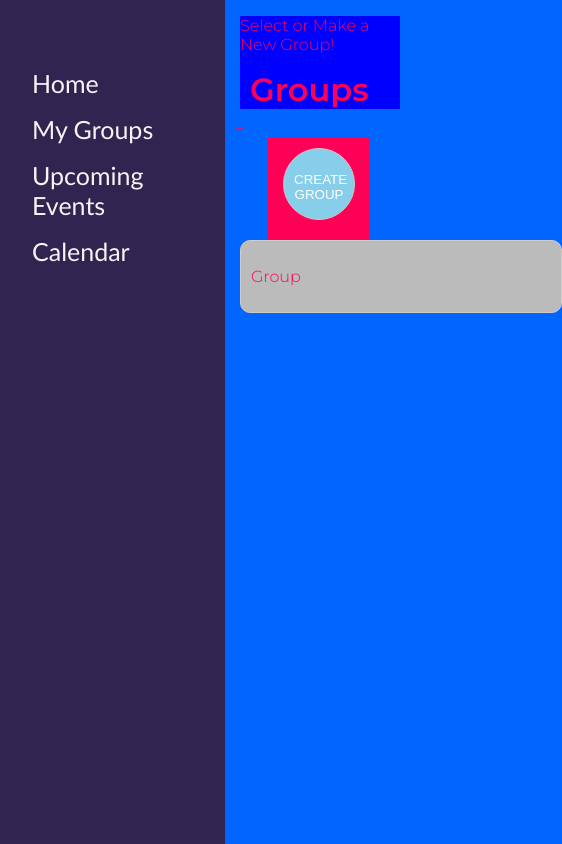
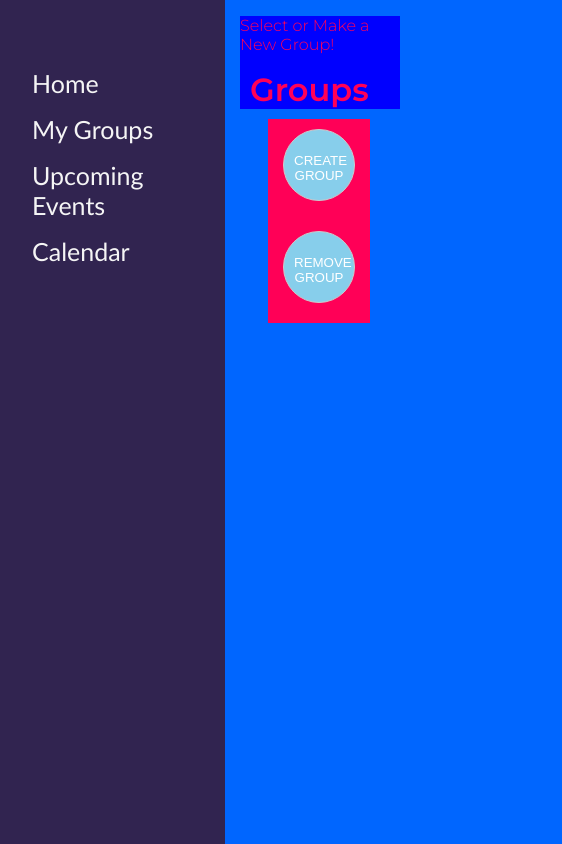
Before and after one commit to k4vglitcher/WYA, an Electron app: page src/groups.html in a window 450 px wide. Shown: the whole page, 562 px wide, since content can reach past the window. Drawn offline with nearby package versions, Linux system fonts and the light colour scheme.

Commit message:
Added remove group button

```diff
--- a/src/groups.html
+++ b/src/groups.html
@@ -25,16 +25,19 @@
     </div>
   </div>
 <!-- Start of cards -->
-       <div class="plus">+</div>
+<script src="https://ajax.googleapis.com/ajax/libs/jquery/1.12.4/jquery.min.js"></script>
+
        <button class="plus">
            <div class="item">
            <p>Create Group</p>
        </div>
        </button>
-      <div class="item">
-           <p>Group</p>
-      </div>
-      <script src="https://ajax.googleapis.com/ajax/libs/jquery/1.12.4/jquery.min.js"></script>
+       <button class="minus">
+           <div class="item">
+           <p>Remove Group</p>
+       </div>
+       </button>
+       <div id="groups"></div>
 
 </body>
 <script src="https://cdnjs.cloudflare.com/ajax/libs/jquery/3.3.1/jquery.min.js"></script>
```
Also changed, not shown: dist/groups.js.
